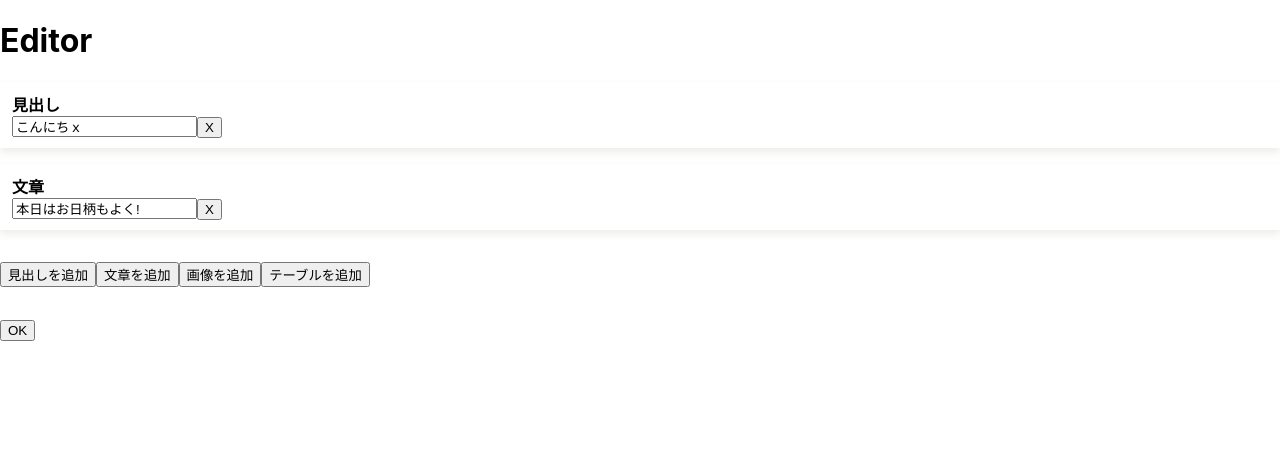
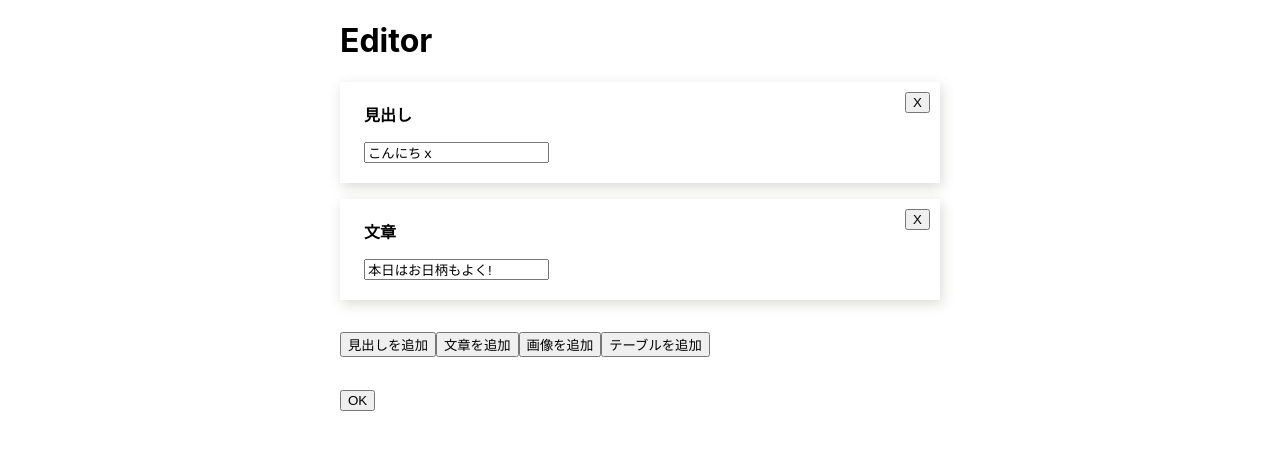
Before and after one commit to sushidesu/block-editor, a React (Create React App) app: page / in a window 1280 px wide. Shown: the top 450 px of the page. Built offline with nearby package versions, Linux system fonts and the light colour scheme.

Commit message:
refactor: BlockEditorWrapperを作成

```diff
--- a/src/App.tsx
+++ b/src/App.tsx
@@ -25,7 +25,10 @@ function App() {
   } })
 
   return (
-    <div>
+    <div css={css`
+      max-width: 600px;
+      margin: 0 auto;
+    `}>
       <h1>Editor</h1>
       <div css={css`
         & > * + * {
--- a/src/components/BlockEditor.tsx
+++ b/src/components/BlockEditor.tsx
@@ -1,6 +1,6 @@
 /** @jsxImportSource @emotion/react */
-import { css } from "@emotion/react"
 import { UpdateFunction, Block, HeadingBlock, ImageBlock, TableBlock, TableRow, TextBlock } from "../hooks/useBlockCollection"
+import { BlockEditorWrapper } from "./BlockEditorWrapper"
 
 export type Props = {
   block: Block
@@ -23,16 +23,6 @@ export function BlockEditor({ block, ...rest }: Props): JSX.Element | null {
   }
 }
 
-const blockWrapperStyle = css`
-  padding: 10px 12px;
-  box-shadow: 0 4px 8px rgba(73, 73, 60, 0.1);
-`
-
-const labelStyle = css`
-  display: block;
-  font-weight: bold;
-`
-
 type BlockEditorProps<T extends Block> = {
   block: T,
   update: UpdateFunction<Block>
@@ -41,8 +31,10 @@ type BlockEditorProps<T extends Block> = {
 
 function HeadingBlockEditor({ block, update, remove }: BlockEditorProps<HeadingBlock>): JSX.Element {
   return (
-    <div css={blockWrapperStyle}>
-      <label css={labelStyle}>見出し</label>
+    <BlockEditorWrapper
+      label={"見出し"}
+      remove={remove}
+    >
       <input defaultValue={block.value.content} onBlur={(e) => {
         update({ id: block.id, mutation: (prev) => {
           if (prev.type === "heading") {
@@ -57,15 +49,16 @@ function HeadingBlockEditor({ block, update, remove }: BlockEditorProps<HeadingB
           }
         } })
       }}/>
-      <button onClick={remove}>X</button>
-    </div>
+    </BlockEditorWrapper>
   )
 }
 
 function TextBlockEditor({ block, update, remove }: BlockEditorProps<TextBlock>): JSX.Element {
   return (
-    <div css={blockWrapperStyle}>
-      <label css={labelStyle}>文章</label>
+    <BlockEditorWrapper
+      label="文章"
+      remove={remove}
+    >
       <input defaultValue={block.value.content} onBlur={(e) => {
         update({
           id: block.id,
@@ -83,15 +76,16 @@ function TextBlockEditor({ block, update, remove }: BlockEditorProps<TextBlock>)
           }
         })
       }} />
-      <button onClick={remove}>X</button>
-    </div>
+    </BlockEditorWrapper>
   )
 }
 
 function ImageBlockEditor({block, update, remove}: BlockEditorProps<ImageBlock>): JSX.Element {
   return (
-    <div css={blockWrapperStyle}>
-      <label css={labelStyle}>画像</label>
+    <BlockEditorWrapper
+      label={"画像"}
+      remove={remove}
+    >
       <input defaultValue={block.value.imageUrl} onBlur={(e) => {
         update({
           id: block.id,
@@ -110,8 +104,7 @@ function ImageBlockEditor({block, update, remove}: BlockEditorProps<ImageBlock>)
           }
         })
       }} />
-      <button onClick={remove}>X</button>
-    </div>
+    </BlockEditorWrapper>
   )
 }
 
@@ -173,8 +166,10 @@ function TableBlockEditor({block, update, remove}: BlockEditorProps<TableBlock>)
     })
   }
   return (
-    <div css={blockWrapperStyle}>
-      <label css={labelStyle}>テーブル</label>
+    <BlockEditorWrapper
+      label="テーブル"
+      remove={remove}
+    >
       <table>
         <tbody>
           {block.value.rows.map((row, i) => (
@@ -184,8 +179,7 @@ function TableBlockEditor({block, update, remove}: BlockEditorProps<TableBlock>)
       </table>
       <button onClick={addRow}>追加</button>
       <button onClick={removeRow} >削除</button>
-      <button onClick={remove}>X</button>
-    </div>
+    </BlockEditorWrapper>
   )
 }
 
--- /dev/null
+++ b/src/components/BlockEditorWrapper.tsx
@@ -0,0 +1,34 @@
+/** @jsxImportSource @emotion/react */
+import { css } from "@emotion/react"
+
+export type Props = {
+  label: string
+  remove: () => void
+  children?: React.ReactNode
+}
+
+export function BlockEditorWrapper({ label, remove, children }: Props): JSX.Element {
+  return (
+    <div css={css`
+      position: relative;
+      padding: 20px 24px;
+      box-shadow: 2px 4px 12px rgba(73, 73, 60, 0.2);
+    `}>
+      <p css={css`
+        display: block;
+        font-weight: bold;
+        margin: 0;
+      `}>{label}</p>
+      <div css={css`
+        margin-top: 1rem;
+      `}>
+        {children}
+      </div>
+      <button css={css`
+        position: absolute;
+        top: 10px;
+        right: 10px;
+      `} onClick={remove}>X</button>
+    </div>
+  )
+}
```
